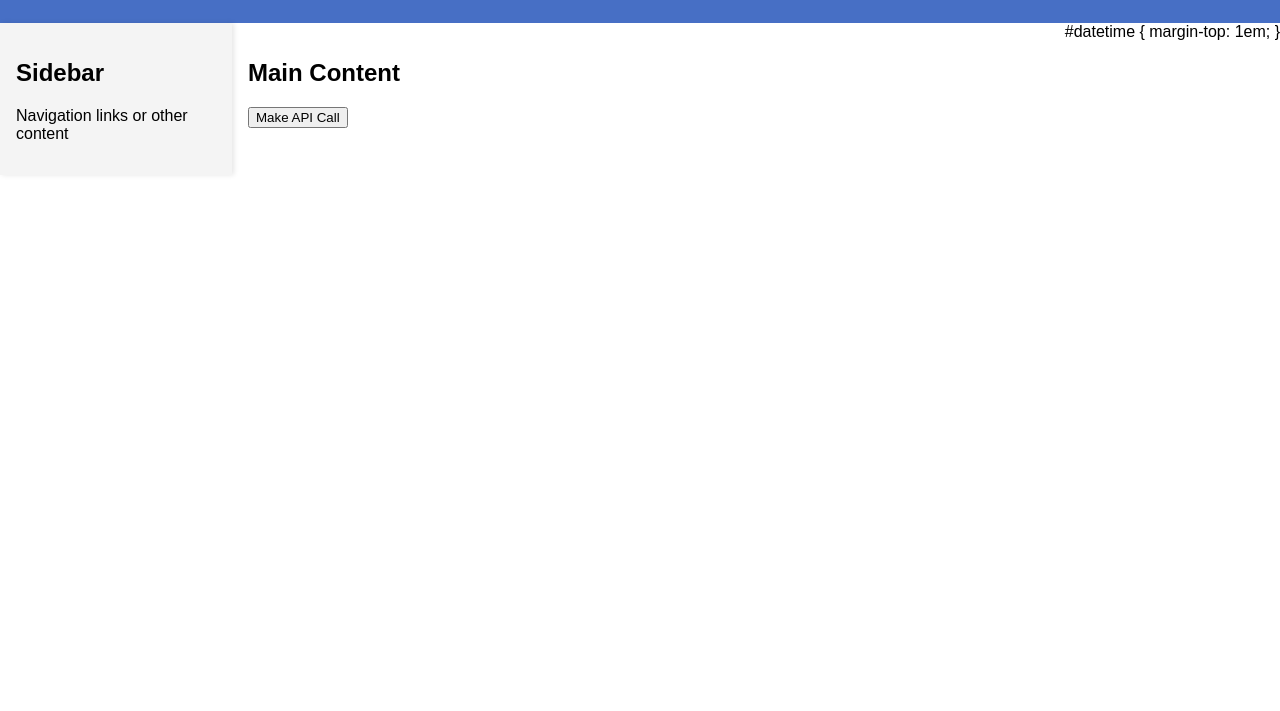
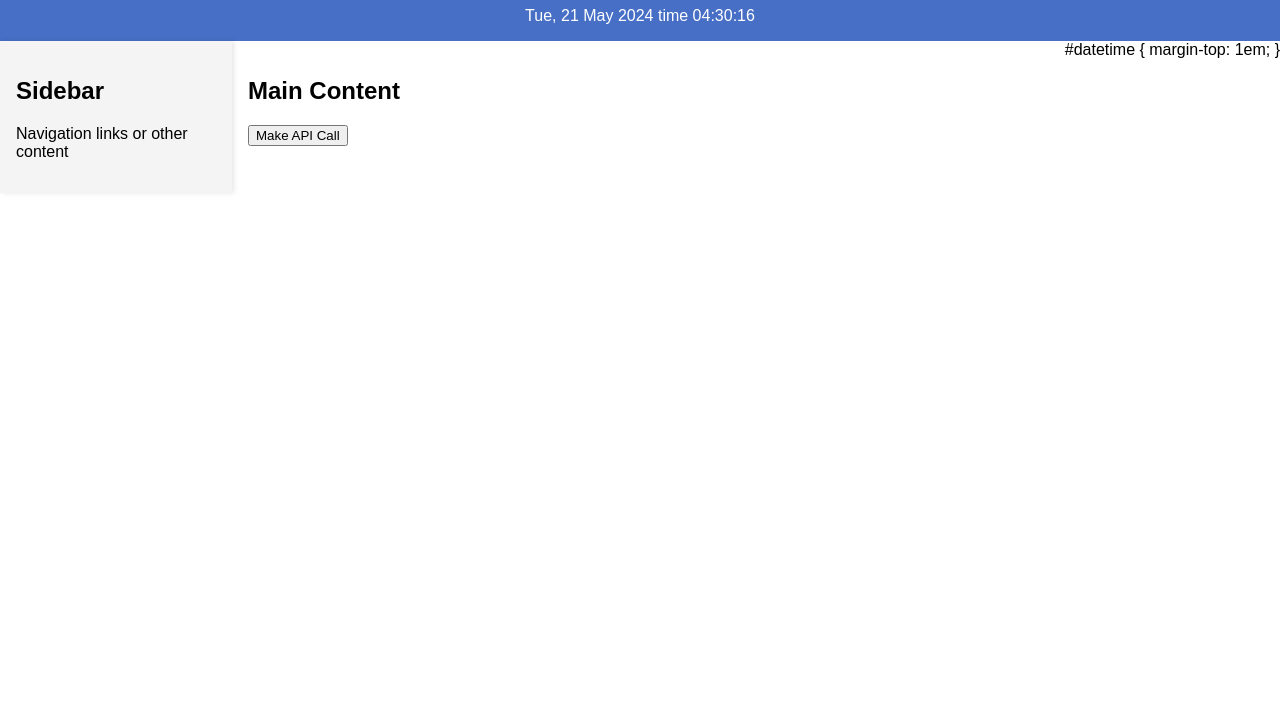
Before and after one commit to siva26s/MyWebApp, a plain HTML site: page index.html in a window 1280 px wide. Shown: the part 89-800 px from the top of the page. Drawn offline with Linux system fonts and the light colour scheme.

Commit message:
Update index.html

```diff
--- a/index.html
+++ b/index.html
@@ -5,6 +5,11 @@
     <meta name="viewport" content="width=device-width, initial-scale=1.0">
     <title>My Trading App</title>
     <style>
+        html, body {
+            height: 100%;
+            margin: 0;
+            font-family: Arial, sans-serif;
+        }
         body {
             font-family: Arial, sans-serif;
             margin: 0;
@@ -36,6 +41,7 @@
 <body>
     <header>
         <h1>Welcome</h1>
+        <div id="datetime"></div>
     </header>
     <div id="container">
         <aside>
```
